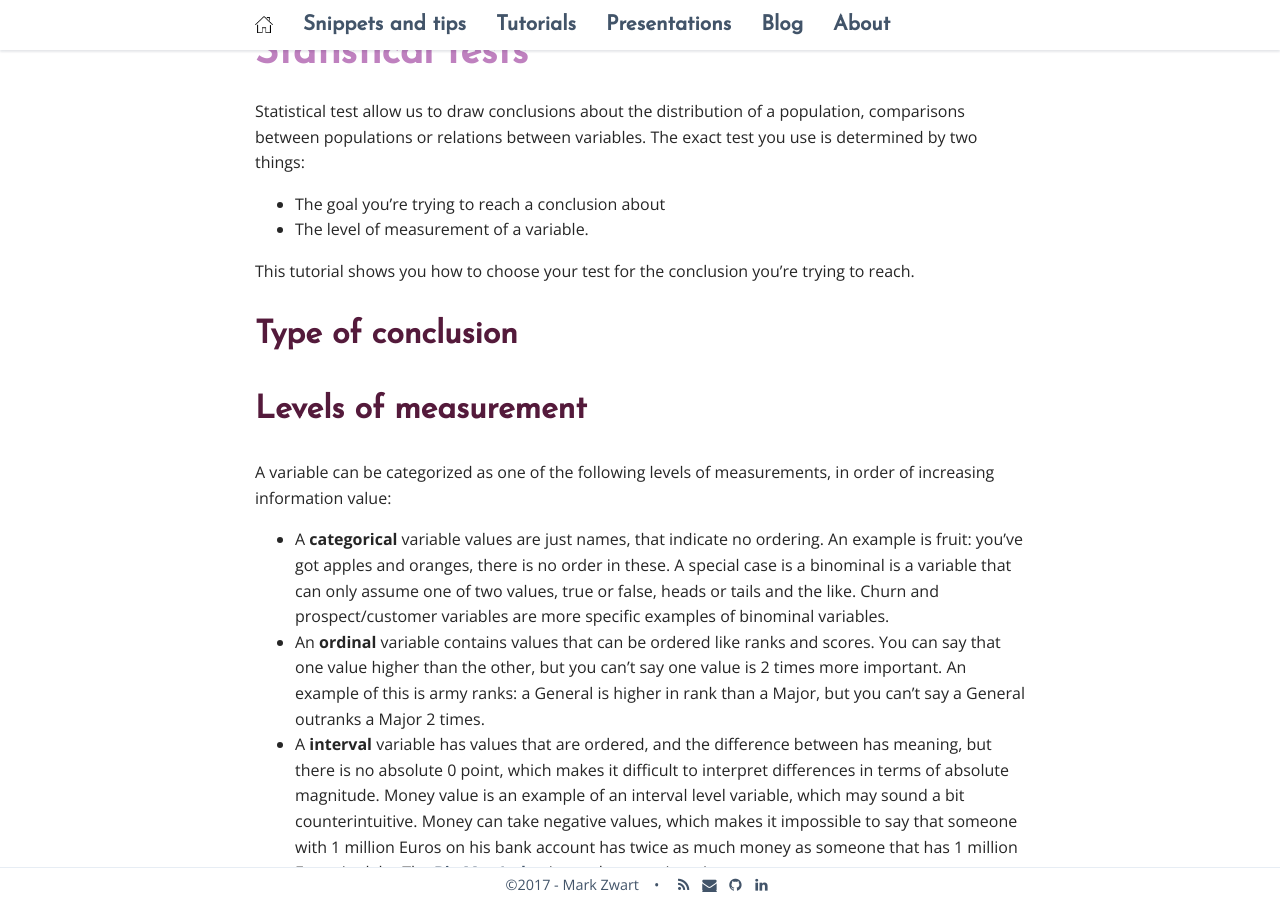
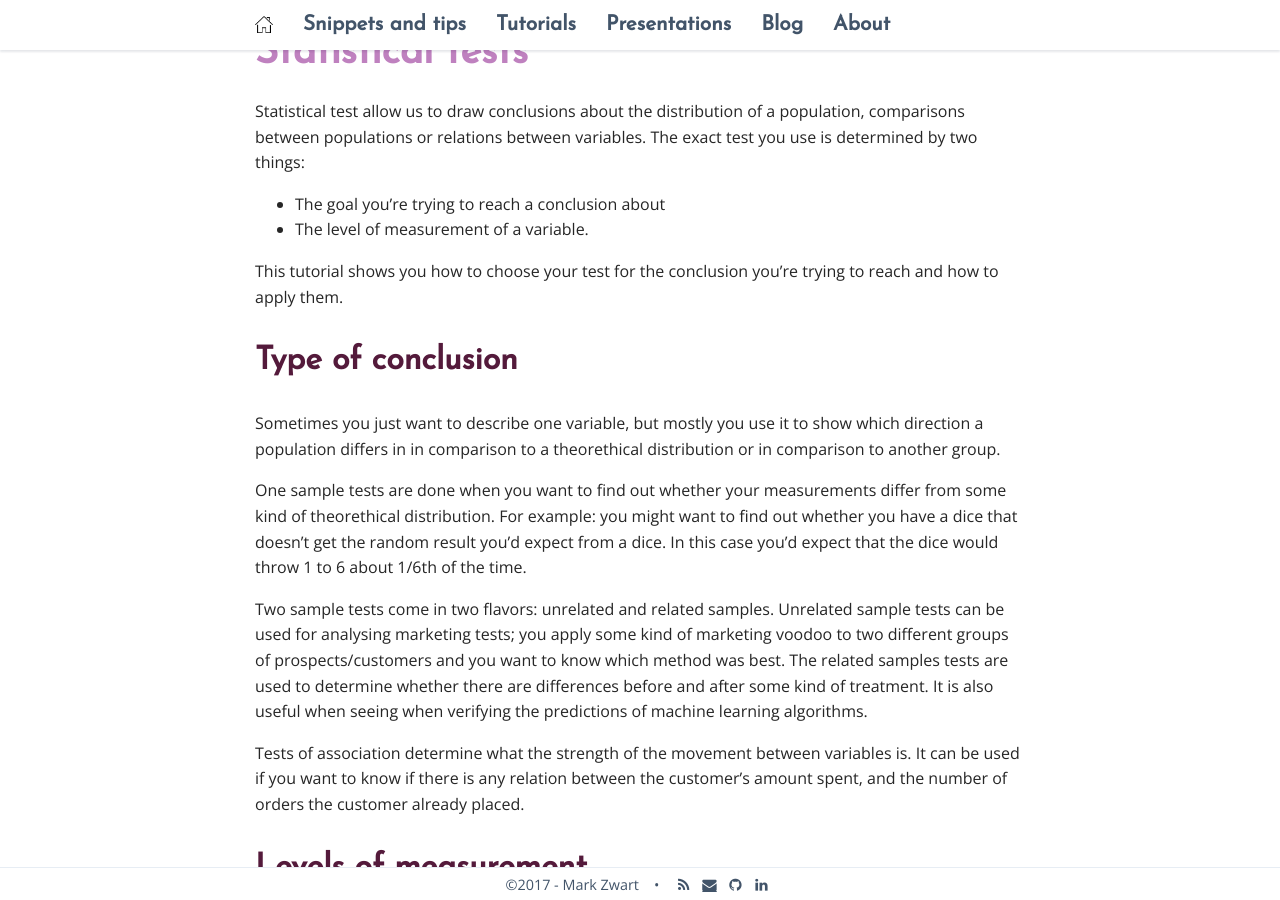
Before and after one commit to mark-me/mark-me.github.io, a Jekyll site: the page built from _pages/tutorials/statistical-tests/statistical-tests.md, in a window 1280 px wide and 900 px high, scrolled down 207 px. Built offline with Jekyll 4.4.1, drawn with Linux system fonts in a browser that asks for light colours; nearby versions of some CDN libraries; comment, search, counter and statistics services are not loaded; some of the changed text lies outside the part shown.

Commit message:
Update statistical-tests.md

```diff
--- a/_pages/tutorials/statistical-tests/statistical-tests.md
+++ b/_pages/tutorials/statistical-tests/statistical-tests.md
@@ -10,9 +10,17 @@
 * The goal you're trying to reach a conclusion about
 * The level of measurement of a variable.
 
-This tutorial shows you how to choose your test for the conclusion you're trying to reach.
+This tutorial shows you how to choose your test for the conclusion you're trying to reach and how to apply them.
 
 # Type of conclusion
+
+Sometimes you just want to describe one variable, but mostly you use it to show which direction a population differs in in comparison to a theorethical distribution or in comparison to another group.
+
+One sample tests are done when you want to find out whether your measurements differ from some kind of theorethical distribution. For example: you might want to find out whether you have a dice that doesn't get the random result you'd expect from a dice. In this case you'd expect that the dice would throw 1 to 6 about 1/6th of the time.
+
+Two sample tests come in two flavors: unrelated and related samples. Unrelated sample tests can be used for analysing marketing tests; you apply some kind of marketing voodoo to two different groups of prospects/customers and you want to know which method was best. The related samples tests are used to determine whether there are differences before and after some kind of treatment. It is also useful when seeing when verifying the predictions of machine learning algorithms.
+
+Tests of association determine what the strength of the movement between variables is. It can be used if you want to know if there is any relation between the customer's amount spent, and the number of orders the customer already placed.
 
 # Levels of measurement
 
@@ -23,10 +31,11 @@
 * A **interval** variable has values that are ordered, and the difference between has meaning, but there is no absolute 0 point, which makes it difficult to interpret differences in terms of absolute magnitude. Money value is an example of an interval level variable, which may sound a bit counterintuitive. Money can take negative values, which makes it impossible to say that someone with 1 million Euros on his bank account has twice as much money as someone that has 1 million Euros in debt. The [Big Mac Index](https://en.wikipedia.org/wiki/Big_Mac_Index) is another case in point.
 * A **ratio** variable has values like interval variables, but here there is an absolute 0 point. 0 Kelvin is an example: there is no temperature below 0 Kelvin, which also means that the 700 degrees Kelvin is twice as hot as 350 degrees Kelvin. Quantities are the only example in my field that I know of.
 
-The
+# Putting it all together
 
-# Putting it all together
-| Goal | Binominal | Rank/Score | Normally distributed |
+The level of measurement of the variable determines which type of test you can use. The main distinction between tests are the parametric versus nonparametric tests. Parametric tests make assumptions about the defining properties of the variable's distribution of the population. Mostly they assume that the variable is normally distributed for the population. In my experience in Marketing they never are (please let me know if you have an example in which it is the case). So for me this rules out parametric tests.
+
+| Goal | Categorical | Ordinal | Normally distributed |
 | :--- | :-------- | :--------- | :------------------- |
 | Describe one group | [Proportion](/nonparametric-tests/#Proportion), Mode | Mode, Median, Interquartile Range | Mean, SD |
 | 1 Sample | Chi-square, Binominal test | Wilcoxon text | One sample t-test |
```
